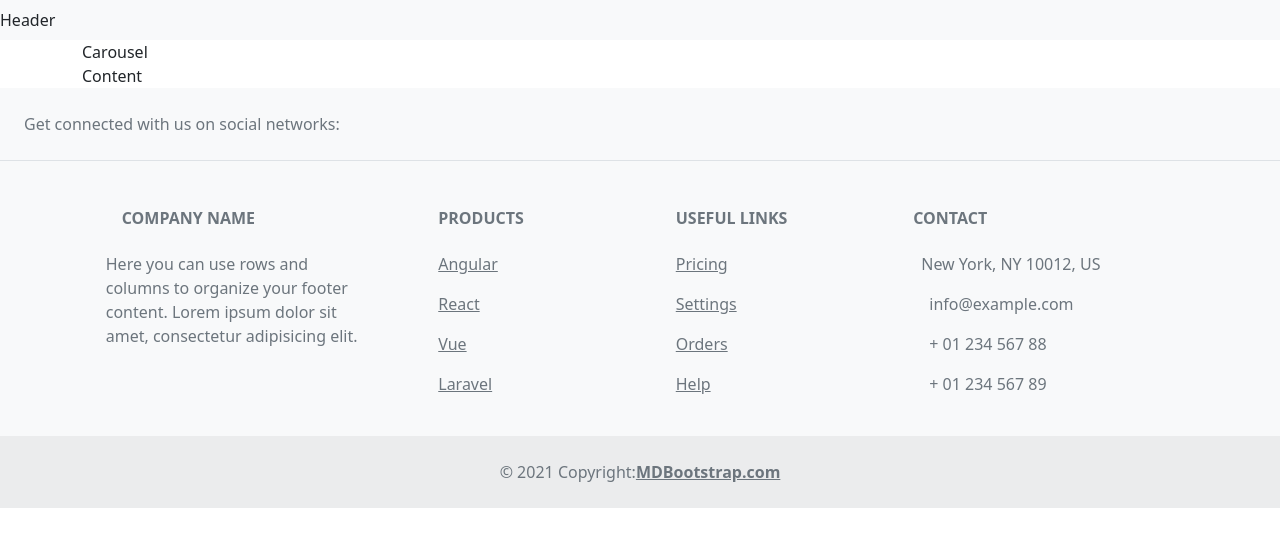
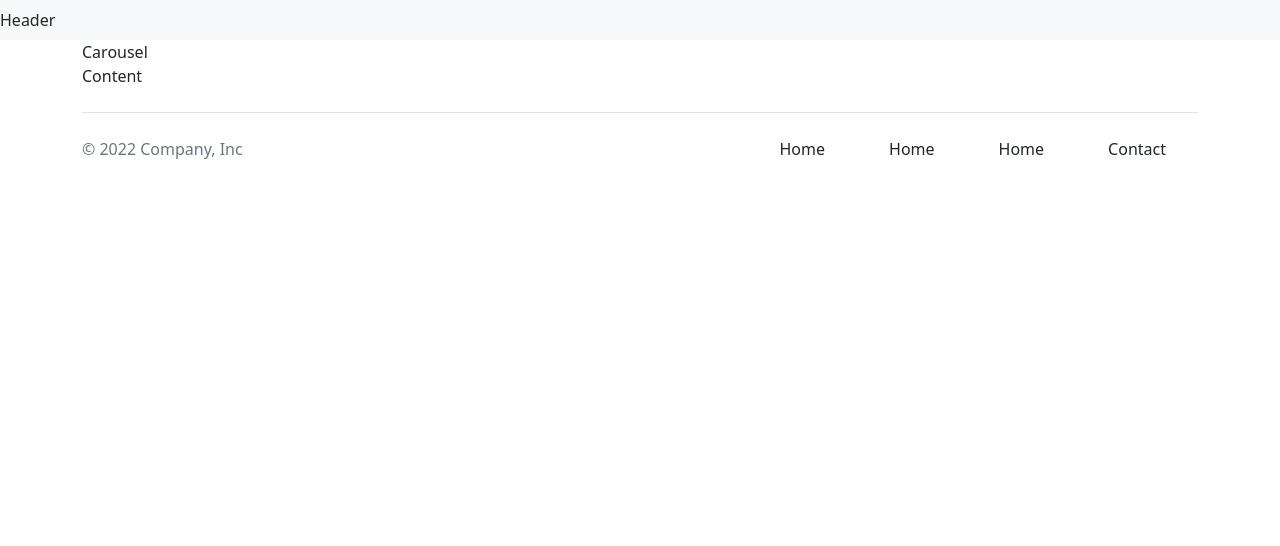
Before and after one commit to synrgy-5-fsw-1-cihuy/cattle-3-react, a React (Vite) app: page / in a window 1280 px wide. Shown: the top 546 px of the page. Built offline with nearby package versions, Linux system fonts and the light colour scheme.

Commit message:
change req

```diff
--- a/src/components/Footer.jsx
+++ b/src/components/Footer.jsx
@@ -1,126 +1,33 @@
 import React from 'react';
-import { MDBFooter, MDBContainer, MDBRow, MDBCol, MDBIcon } from 'mdb-react-ui-kit';
+import {ListGroup,Container, Card} from 'react-bootstrap';
 
 const Footer = () => {
   return (
-    <MDBFooter bgColor='light' className='text-center text-lg-start text-muted'>
-      <section className='d-flex justify-content-center justify-content-lg-between p-4 border-bottom'>
-        <div className='me-5 d-none d-lg-block'>
-          <span>Get connected with us on social networks:</span>
-        </div>
+    <Container>
+      <Card.Footer className='d-flex flex-wrap justify-content-between align-items-center py-3 my-4  border-top'>
 
-        <div>
-          <a href='' className='me-4 text-reset'>
-            <MDBIcon color='secondary' fab icon='facebook-f' />
-          </a>
-          <a href='' className='me-4 text-reset'>
-            <MDBIcon color='secondary' fab icon='twitter' />
-          </a>
-          <a href='' className='me-4 text-reset'>
-            <MDBIcon color='secondary' fab icon='google' />
-          </a>
-          <a href='' className='me-4 text-reset'>
-            <MDBIcon color='secondary' fab icon='instagram' />
-          </a>
-          <a href='' className='me-4 text-reset'>
-            <MDBIcon color='secondary' fab icon='linkedin' />
-          </a>
-          <a href='' className='me-4 text-reset'>
-            <MDBIcon color='secondary' fab icon='github' />
-          </a>
-        </div>
-      </section>
+          <p className="col-md-4 mb-0 text-muted">© 2022 Company, Inc</p>
 
-      <section className=''>
-        <MDBContainer className='text-center text-md-start mt-5'>
-          <MDBRow className='mt-3'>
-            <MDBCol md='3' lg='4' xl='3' className='mx-auto mb-4'>
-              <h6 className='text-uppercase fw-bold mb-4'>
-                <MDBIcon color='secondary' icon='gem' className='me-3' />
-                Company name
-              </h6>
-              <p>
-                Here you can use rows and columns to organize your footer content. Lorem ipsum dolor sit
-                amet, consectetur adipisicing elit.
-              </p>
-            </MDBCol>
+            <ListGroup horizontal>
 
-            <MDBCol md='2' lg='2' xl='2' className='mx-auto mb-4'>
-              <h6 className='text-uppercase fw-bold mb-4'>Products</h6>
-              <p>
-                <a href='#!' className='text-reset'>
-                  Angular
-                </a>
-              </p>
-              <p>
-                <a href='#!' className='text-reset'>
-                  React
-                </a>
-              </p>
-              <p>
-                <a href='#!' className='text-reset'>
-                  Vue
-                </a>
-              </p>
-              <p>
-                <a href='#!' className='text-reset'>
-                  Laravel
-                </a>
-              </p>
-            </MDBCol>
+                      <ListGroup.Item className='border-0'>
+                        <a href="#" class="nav-link px-3">Home</a>
+                      </ListGroup.Item>
+                      <ListGroup.Item className='border-0'>
+                        <a href="#" class="nav-link px-3">Home</a>
+                      </ListGroup.Item>
+                      <ListGroup.Item className='border-0'>
+                        <a href="#" class="nav-link px-3">Home</a>
+                      </ListGroup.Item>
+                      <ListGroup.Item className='border-0'>
+                        <a href="#" class="nav-link px-3">Contact</a>
+                      </ListGroup.Item>
 
-            <MDBCol md='3' lg='2' xl='2' className='mx-auto mb-4'>
-              <h6 className='text-uppercase fw-bold mb-4'>Useful links</h6>
-              <p>
-                <a href='#!' className='text-reset'>
-                  Pricing
-                </a>
-              </p>
-              <p>
-                <a href='#!' className='text-reset'>
-                  Settings
-                </a>
-              </p>
-              <p>
-                <a href='#!' className='text-reset'>
-                  Orders
-                </a>
-              </p>
-              <p>
-                <a href='#!' className='text-reset'>
-                  Help
-                </a>
-              </p>
-            </MDBCol>
+            </ListGroup>
+       </Card.Footer>
 
-            <MDBCol md='4' lg='3' xl='3' className='mx-auto mb-md-0 mb-4'>
-              <h6 className='text-uppercase fw-bold mb-4'>Contact</h6>
-              <p>
-                <MDBIcon color='secondary' icon='home' className='me-2' />
-                New York, NY 10012, US
-              </p>
-              <p>
-                <MDBIcon color='secondary' icon='envelope' className='me-3' />
-                info@example.com
-              </p>
-              <p>
-                <MDBIcon color='secondary' icon='phone' className='me-3' /> + 01 234 567 88
-              </p>
-              <p>
-                <MDBIcon color='secondary' icon='print' className='me-3' /> + 01 234 567 89
-              </p>
-            </MDBCol>
-          </MDBRow>
-        </MDBContainer>
-      </section>
+    </Container>
 
-      <div className='text-center p-4' style={{ backgroundColor: 'rgba(0, 0, 0, 0.05)' }}>
-        © 2021 Copyright:
-        <a className='text-reset fw-bold' href='https://mdbootstrap.com/'>
-          MDBootstrap.com
-        </a>
-      </div>
-    </MDBFooter>
   );
 };
 
```
